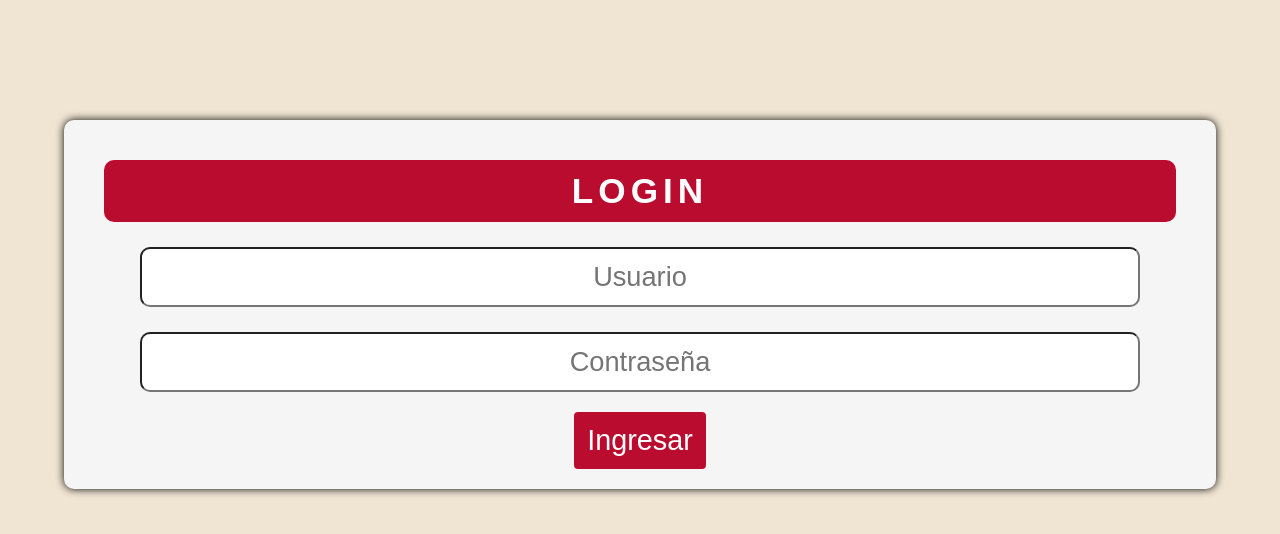
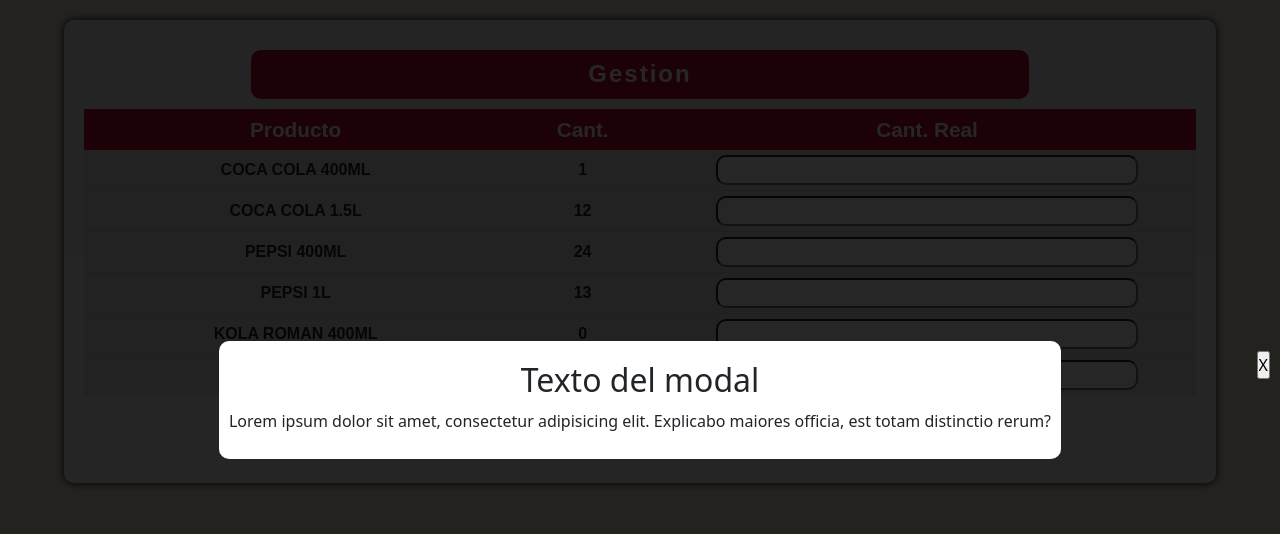
Before and after one commit to Mause24/Tarea, a React (Create React App) app: page /gestion/1 in a window 1280 px wide. Before the commit this address led to /login. Shown: the top 534 px of the page. Built offline with nearby package versions, Linux system fonts and the light colour scheme.

Commit message:
Programa con todas las validaciones y agregando el modal

```diff
--- a/package.json
+++ b/package.json
@@ -10,6 +10,7 @@
     "@types/node": "^12.20.36",
     "@types/react": "^17.0.33",
     "@types/react-dom": "^17.0.10",
+    "dayjs": "^1.10.7",
     "react": "^17.0.2",
     "react-dom": "^17.0.2",
     "react-router-dom": "^5.3.0",
--- a/src/App.tsx
+++ b/src/App.tsx
@@ -13,10 +13,11 @@
         <Switch>
           <Route path='/login' exact component={Login} />
           <Route path='/ajustes' exact component={Ajustes} />
-          <Route path='/gestion' exact component={Gestion} />
+          <Route path='/gestion/:id' exact component={Gestion} />
           <Redirect from='/' to='/login'></Redirect>
         </Switch>
       </Router>
+
     </Provider>
   );
 }
--- a/src/components/Ajustes/index.tsx
+++ b/src/components/Ajustes/index.tsx
@@ -2,21 +2,21 @@
 import { useHistory } from 'react-router';
 import { ProductosContext } from '../../context/productosContext';
 import AJUSTES from '../../JSON/json';
+import dayjs from 'dayjs'
 
 const Ajustes = () => {
     const history=useHistory()
     const { getArrayProductos}=useContext(ProductosContext);
-    const changeValue=(array:any[])=>{
-        getArrayProductos(array)
-        history.push('/gestion')
-    }
-
-
     return (
         <>
             <div id='contenedor-ajustes'>
-                <div id='contenedor-titulo'>
-                    <h1>Ajustes</h1>
+                <div id='Cabecera'>
+                    <div id='contenedor-titulo-ajustes'>
+                        <h1>Ajustes</h1>
+                    </div>
+                    <div id='contendor-logout'>
+                        <input type="button"  id='btn-logout' className='btn btn-danger' onClick={()=>history.replace('/login')} />
+                    </div>
                 </div>
                 <div id='contenedor-table'>
                     <table>
@@ -31,18 +31,18 @@
                             {
                                 AJUSTES.map(ajuste => (
                                     <tr key={ajuste.id}>
-                                        <th>{ajuste.fecha}</th>
+                                        <th>{dayjs(ajuste.fecha).format('DD/MM/YYYY hh:mm A') }</th>
                                         <th>{ajuste.categoria}</th>
                                         <th>
                                             <input type="button" value="" className='btn btn-danger' id='btn-eliminar'/>
-                                            <input type="button" value="" className='btn btn-warning' id='btn-editar' onClick={()=>changeValue(ajuste.productos)}/>
+                                            <input type="button" value="" className='btn btn-warning' id='btn-editar' onClick={()=> {
+                                                history.push(`/gestion/${ajuste.id}`)
+                                            }}/>
                                         </th>
                                     </tr>
                                 ))
                             }
-
                         </tbody>
-
                     </table>
                 </div>
             </div>
--- a/src/components/Gestion/index.tsx
+++ b/src/components/Gestion/index.tsx
@@ -1,12 +1,46 @@
-import React, { useContext} from 'react';
+import React, { useContext, useEffect, useState } from 'react';
+import { useHistory, useParams } from 'react-router';
 import { ProductosContext } from '../../context/productosContext';
+import AJUSTES from '../../JSON/json';
+import InformacionProducto from '../../modals/informacionProducto';
 
+interface ARRAYPRODUCTO {
+    id: number,
+    producto: string,
+    cantidadBodega: number,
+    cantidadReal: number,
+}
 const Gestion = () => {
-    const {productos}=useContext(ProductosContext);
-    console.log(productos);
+    const { productos, getArrayProductos } = useContext(ProductosContext);
+    const [arrayproductos, setarrayproductos] = useState([] as any[])
+    const history = useHistory();
+    const { id: idParam } = useParams<{ id: string }>()
+    const handdleChange = (event: React.ChangeEvent<HTMLInputElement>, productoArray: ARRAYPRODUCTO) => {
+        const { id, producto, cantidadBodega } = productoArray
+        if (arrayproductos.find(item => item.id === id)) {
+            arrayproductos.filter(item => {
+                item.id === id && (item.cantidadReal = Number(event.target.value.trim()))
+            })
+        } else {
+            setarrayproductos([...arrayproductos,
+            {
+                id: id,
+                producto: producto,
+                cantidadBodega: cantidadBodega,
+                cantidadReal: Number(event.target.value.trim()),
+            }
+            ])
 
+        }
+
+    }
+    useEffect(() => {
+        const ajuste = AJUSTES.find((ajuste) => ajuste.id === +idParam)
+        getArrayProductos(ajuste?.productos ?? [])
+    }, [])
     return (
         <>
+            <div className='fondoModal'>
                 <div id='contenedor-gestion'>
                     <div id='contenedor-titulo-producto' >
                         <h1>Gestion </h1>
@@ -22,11 +56,11 @@
                             </thead>
                             <tbody>
                                 {
-                            productos.map((producto:any) => (
+                                    productos.map((producto: any) => (
                                         <tr key={producto.id}>
                                             <th>{producto.producto}</th>
                                             <th>{producto.cantidadBodega}</th>
-                                    <th><input type="number" name="" id="txt-cantidad" /></th>
+                                            <th><input type="number" name="" id="cantidad" onChange={(e) => handdleChange(e, producto)} /></th>
                                         </tr>
                                     ))
                                 }
@@ -34,10 +68,15 @@
                         </table>
                     </div>
                     <div id='contenedor-botones'>
-                    <input type="button" value="Guardar" className='btn btn-success' id='btn-guardar'/>
-                    <input type="button" value="Cancelar" className='btn btn-danger' id='btn-cancelar'/>
+                        <input type="button" value="Guardar" className='btn btn-success' id='btn-guardar' onClick={() => console.log(arrayproductos)} />
+                        <input type="button" value="Cancelar" className='btn btn-danger' id='btn-cancelar' onClick={() => history.replace('/ajustes')} />
                     </div>
                 </div>
+            </div>
+            <InformacionProducto>
+                <h2>Texto del modal</h2>
+                <p>Lorem ipsum dolor sit amet, consectetur adipisicing elit. Explicabo maiores officia, est totam distinctio rerum?</p>
+            </InformacionProducto>
         </>
     );
 }
--- a/src/components/Login/index.tsx
+++ b/src/components/Login/index.tsx
@@ -17,10 +17,10 @@
     }
     const validarInputs = ()=>{
         const {user, password} = value
-        if (user!== '' && password!=='') {
-            history.push('/ajustes')
+        if (user.trim()!== '' && password.trim()!=='') {
+            history.replace('/ajustes')
         } else {
-            console.log('Usuario o contraseña estan vacios');
+            alert('Los campos de usuario y/o contraseña estan vacios')
 
         }
     }
--- a/src/context/productosContext.ts
+++ b/src/context/productosContext.ts
@@ -1,4 +1,5 @@
 import React from 'react';
+
 
 export const INITIALSTATE = [] as any[];
 
--- a/src/index.css
+++ b/src/index.css
@@ -149,6 +149,13 @@
   margin: 10px;
   padding: 10px;
 }
+#contenedor-titulo-ajustes{
+  background-color: rgb(186, 12, 47);
+  width: 80%;
+  border-radius: 10px;
+  margin: 10px;
+  padding: 10px;
+}
 #contenedor-titulo-producto h1{
   font-size: 1.5rem;
   letter-spacing: 2px;
@@ -160,10 +167,30 @@
   align-items: center;
   text-align:center ;
 }
-#txt-cantidad{
+#cantidad{
   width: 80%;
   height: 30px;
   border-radius: 10px;
+}
+#Cabecera{
+  display: flex;
+  flex-direction: row;
+  align-items: center;
+}
+#btn-logout{
+  width: 40px;
+  height: 40px;
+  box-shadow: 0 0 3px rgb(0, 0, 0);
+  background-repeat: no-repeat;
+  background-image: url(./icons/salida.png);
+  background-position: center;
+  background-size: 30px;
+  margin: 5px;
+}
+#contendor-logout{
+  text-align: start;
+  align-items: flex-start;
+  justify-content: flex-start;
 }
 
 input[type=number]::-webkit-inner-spin-button,
--- /dev/null
+++ b/src/modals/Modal.css
@@ -0,0 +1,37 @@
+.productos{
+    position: fixed;
+    z-index: 1000;
+    top: 0;
+    left: 0;
+    width: 100%;
+    min-height: 100vh;
+    background-color: rgba(0, 0, 0,.85);
+    display: none;
+    justify-content: center;
+    align-items: center;
+}
+
+.productos.is-open{
+    display: flex;
+}
+
+.modal-container{
+    display: flex;
+    flex-direction: column;
+    text-align: center;
+    align-items: center;
+    background-color: white;
+    border-radius: 10px;
+    padding: 10px;
+
+}
+.container-X{
+    position: absolute;
+    right: 10px;
+}
+.modal-container h2{
+    width: 60%;
+    margin: 10px;
+    text-align: center;
+    justify-content: center;
+}
--- /dev/null
+++ b/src/modals/informacionProducto.tsx
@@ -0,0 +1,16 @@
+import React  from 'react'
+import './Modal.css';
+const InformacionProducto = ({children}:any) => {
+    return (
+        <article className='productos is-open'>
+            <div className='modal-container'>
+                <div className='container-X'>
+                    <input type="button" value="X" className='modal-close'/>
+                </div>
+                {children}
+            </div>
+        </article>
+    )
+}
+
+export default InformacionProducto
--- a/src/provider/productosProvider.tsx
+++ b/src/provider/productosProvider.tsx
@@ -1,6 +1,10 @@
 import React, { useState } from 'react';
 import { INITIALSTATE, ProductosContext } from '../context/productosContext';
 
+/* interface PRODUCTOS{
+    id:
+}
+ */
 export const Provider=({children}:any)=>{
     const [productos, setproductos] = useState(INITIALSTATE)
     const getArrayProductos=(array: any[])=>{
```
Also changed, not shown: src/icons/salida.png (added), 1 other file (tests, documents, lock files or other folders). Lines whose indentation alone changed are shown as unchanged.
